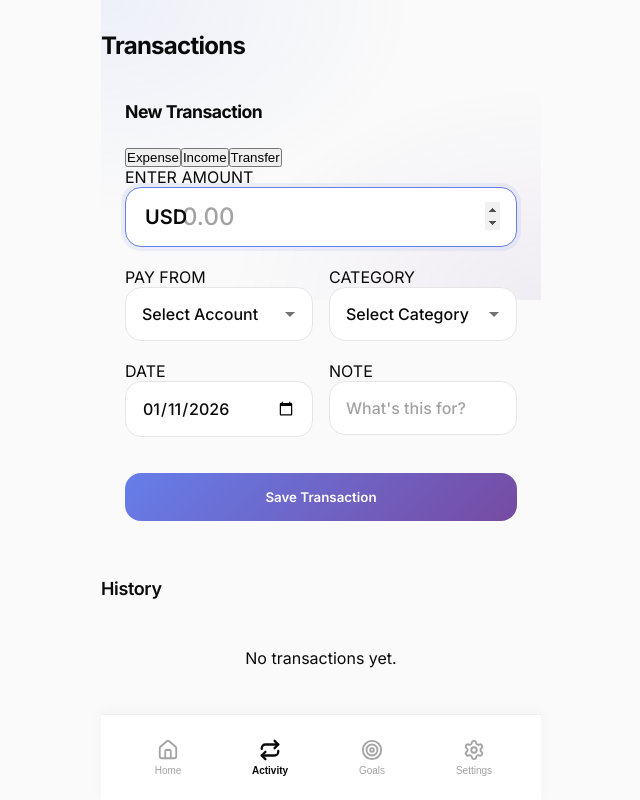
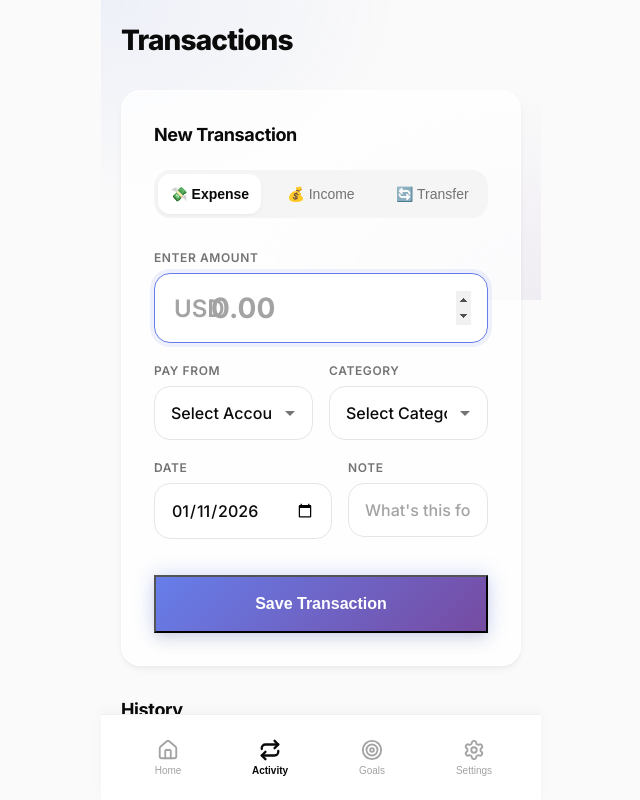
Before and after one commit to shresthaconsolidated-source/Financify, a React (Vite) app: page / in a window 1280 px wide. Both pictures are taken after a click on the button "Add Transaction". Shown: the top 800 px of the page, without its empty margins (319-959 px from the left). Built offline with nearby package versions, Linux system fonts and the light colour scheme.

Commit message:
v6.2.0: Premium Transactions Page Redesign

```diff
--- a/src/features/transactions/TransactionForm.jsx
+++ b/src/features/transactions/TransactionForm.jsx
@@ -1,6 +1,5 @@
 import React, { useState } from 'react';
 import { useWealth } from '../../context/WealthContext';
-import { Check } from 'lucide-react';
 
 export const TransactionForm = ({ onSuccess }) => {
     const { data, addTransaction } = useWealth();
@@ -37,62 +36,79 @@ export const TransactionForm = ({ onSuccess }) => {
     const incomeCategories = data.categories.filter(c => c.type === 'INCOME');
     const expenseCategories = data.categories.filter(c => c.type === 'EXPENSE');
 
-    // Calculate position logic for the sliding pill
-    const getIndicatorStyle = () => {
-        // Assuming 3 tabs: 33.33% each
-        if (type === 'EXPENSE') return { left: '4px', width: 'calc(33.33% - 8px)' };
-        if (type === 'INCOME') return { left: '33.33%', width: '33.33%' };
-        if (type === 'TRANSFER') return { left: 'calc(66.66% + 4px)', width: 'calc(33.33% - 8px)' };
-        return {};
-    };
+    return (
+        <div className="glass-card" style={{ padding: '2rem' }}>
+            <h3 style={{ fontSize: '1.125rem', marginBottom: '1.5rem', fontWeight: 700 }}>New Transaction</h3>
 
-    return (
-        <div className="ios-card fade-in" style={{ padding: '1.5rem' }}>
-            <h2 style={{ fontSize: '1.1rem', marginBottom: '1.5rem' }}>New Transaction</h2>
-
-            {/* Premium Tabs */}
-            <div className="segmented-control">
-                <div className="segment-indicator" style={getIndicatorStyle()}></div>
-
-                <button
-                    type="button"
-                    className={`segment-btn ${type === 'EXPENSE' ? 'active' : ''}`}
-                    onClick={() => setType('EXPENSE')}
-                >
-                    Expense
-                </button>
-                <button
-                    type="button"
-                    className={`segment-btn ${type === 'INCOME' ? 'active' : ''}`}
-                    onClick={() => setType('INCOME')}
-                >
-                    Income
-                </button>
-                <button
-                    type="button"
-                    className={`segment-btn ${type === 'TRANSFER' ? 'active' : ''}`}
-                    onClick={() => setType('TRANSFER')}
-                >
-                    Transfer
-                </button>
+            {/* Type Tabs */}
+            <div style={{
+                display: 'flex',
+                gap: '0.5rem',
+                marginBottom: '2rem',
+                padding: '0.25rem',
+                background: 'var(--bg-soft)',
+                borderRadius: 'var(--radius-md)'
+            }}>
+                {['EXPENSE', 'INCOME', 'TRANSFER'].map((t) => (
+                    <button
+                        key={t}
+                        type="button"
+                        onClick={() => setType(t)}
+                        style={{
+                            flex: 1,
+                            padding: '0.75rem',
+                            background: type === t ? 'white' : 'transparent',
+                            border: 'none',
+                            borderRadius: 'var(--radius-sm)',
+                            fontWeight: type === t ? 700 : 500,
+                            fontSize: '0.875rem',
+                            cursor: 'pointer',
+                            color: type === t ? 'var(--text-primary)' : 'var(--text-secondary)',
+                            boxShadow: type === t ? 'var(--shadow-sm)' : 'none',
+                            transition: 'all 0.2s ease'
+                        }}
+                    >
+                        {t === 'EXPENSE' ? '💸 Expense' : t === 'INCOME' ? '💰 Income' : '🔄 Transfer'}
+                    </button>
+                ))}
             </div>
 
             <form onSubmit={handleSubmit} style={{ display: 'flex', flexDirection: 'column', gap: '1.25rem' }}>
-
-                {/* Amount Hero Input */}
+                {/* Amount */}
                 <div>
-                    <label>ENTER AMOUNT</label>
+                    <label style={{
+                        display: 'block',
+                        fontSize: '0.75rem',
+                        fontWeight: 600,
+                        textTransform: 'uppercase',
+                        letterSpacing: '0.05em',
+                        color: 'var(--text-secondary)',
+                        marginBottom: '0.5rem'
+                    }}>
+                        Enter Amount
+                    </label>
                     <div style={{ position: 'relative' }}>
                         <span style={{
-                            position: 'absolute', left: '1.25rem', top: '50%', transform: 'translateY(-50%)',
-                            fontSize: '1.25rem', color: 'var(--text-muted)', fontWeight: '600'
+                            position: 'absolute',
+                            left: '1.25rem',
+                            top: '50%',
+                            transform: 'translateY(-50%)',
+                            fontSize: '1.5rem',
+                            color: 'var(--text-tertiary)',
+                            fontWeight: 600
                         }}>
                             {data.user.currency}
                         </span>
                         <input
                             type="number"
+                            step="0.01"
                             className="input"
-                            style={{ paddingLeft: '3.5rem', fontSize: '1.5rem', height: '60px' }}
+                            style={{
+                                paddingLeft: '3.5rem',
+                                fontSize: '1.75rem',
+                                fontWeight: 700,
+                                height: '70px'
+                            }}
                             value={formData.amount}
                             onChange={e => setFormData({ ...formData, amount: e.target.value })}
                             placeholder="0.00"
@@ -102,10 +118,20 @@ export const TransactionForm = ({ onSuccess }) => {
                     </div>
                 </div>
 
-                {/* Account & Category Row */}
+                {/* Account & Category */}
                 <div style={{ display: 'grid', gridTemplateColumns: '1fr 1fr', gap: '1rem' }}>
                     <div>
-                        <label>{type === 'INCOME' ? 'DEPOSIT TO' : 'PAY FROM'}</label>
+                        <label style={{
+                            display: 'block',
+                            fontSize: '0.75rem',
+                            fontWeight: 600,
+                            textTransform: 'uppercase',
+                            letterSpacing: '0.05em',
+                            color: 'var(--text-secondary)',
+                            marginBottom: '0.5rem'
+                        }}>
+                            {type === 'INCOME' ? 'Deposit To' : 'Pay From'}
+                        </label>
                         <select
                             className="input"
                             value={formData.accountId}
@@ -121,7 +147,17 @@ export const TransactionForm = ({ onSuccess }) => {
 
                     {type === 'TRANSFER' ? (
                         <div>
-                            <label>TRANSFER TO</label>
+                            <label style={{
+                                display: 'block',
+                                fontSize: '0.75rem',
+                                fontWeight: 600,
+                                textTransform: 'uppercase',
+                                letterSpacing: '0.05em',
+                                color: 'var(--text-secondary)',
+                                marginBottom: '0.5rem'
+                            }}>
+                                Transfer To
+                            </label>
                             <select
                                 className="input"
                                 value={formData.toAccountId}
@@ -136,7 +172,17 @@ export const TransactionForm = ({ onSuccess }) => {
                         </div>
                     ) : (
                         <div>
-                            <label>CATEGORY</label>
+                            <label style={{
+                                display: 'block',
+                                fontSize: '0.75rem',
+                                fontWeight: 600,
+                                textTransform: 'uppercase',
+                                letterSpacing: '0.05em',
+                                color: 'var(--text-secondary)',
+                                marginBottom: '0.5rem'
+                            }}>
+                                Category
+                            </label>
                             <select
                                 className="input"
                                 value={formData.categoryId}
@@ -145,17 +191,27 @@ export const TransactionForm = ({ onSuccess }) => {
                             >
                                 <option value="">Select Category</option>
                                 {(type === 'INCOME' ? incomeCategories : expenseCategories).map(cat => (
-                                    <option key={cat.id} value={cat.id}>{cat.name}</option>
+                                    <option key={cat.id} value={cat.id}>{cat.icon} {cat.name}</option>
                                 ))}
                             </select>
                         </div>
                     )}
                 </div>
 
-                {/* Date & Note Row */}
+                {/* Date & Note */}
                 <div style={{ display: 'grid', gridTemplateColumns: '1fr 1fr', gap: '1rem' }}>
                     <div>
-                        <label>DATE</label>
+                        <label style={{
+                            display: 'block',
+                            fontSize: '0.75rem',
+                            fontWeight: 600,
+                            textTransform: 'uppercase',
+                            letterSpacing: '0.05em',
+                            color: 'var(--text-secondary)',
+                            marginBottom: '0.5rem'
+                        }}>
+                            Date
+                        </label>
                         <input
                             type="date"
                             className="input"
@@ -165,7 +221,17 @@ export const TransactionForm = ({ onSuccess }) => {
                         />
                     </div>
                     <div>
-                        <label>NOTE</label>
+                        <label style={{
+                            display: 'block',
+                            fontSize: '0.75rem',
+                            fontWeight: 600,
+                            textTransform: 'uppercase',
+                            letterSpacing: '0.05em',
+                            color: 'var(--text-secondary)',
+                            marginBottom: '0.5rem'
+                        }}>
+                            Note
+                        </label>
                         <input
                             type="text"
                             className="input"
@@ -176,7 +242,16 @@ export const TransactionForm = ({ onSuccess }) => {
                     </div>
                 </div>
 
-                <button type="submit" className="btn btn-primary" style={{ marginTop: '1rem', boxShadow: '0 0 30px var(--primary-dim)' }}>
+                <button
+                    type="submit"
+                    className="btn-primary"
+                    style={{
+                        marginTop: '1rem',
+                        padding: '1.125rem',
+                        fontSize: '1rem',
+                        fontWeight: 700
+                    }}
+                >
                     Save Transaction
                 </button>
             </form>
--- a/src/features/transactions/TransactionHistory.jsx
+++ b/src/features/transactions/TransactionHistory.jsx
@@ -10,7 +10,21 @@ export const TransactionHistory = () => {
     const getCategory = (id) => data.categories.find(c => c.id === id);
 
     if (sortedTx.length === 0) {
-        return <div style={{ textAlign: 'center', padding: '2rem', color: 'var(--text-muted)' }}>No transactions yet.</div>;
+        return (
+            <div style={{
+                textAlign: 'center',
+                padding: '4rem 2rem',
+                color: 'var(--text-tertiary)'
+            }}>
+                <div style={{ fontSize: '3rem', marginBottom: '1rem' }}>📝</div>
+                <div style={{ fontSize: '1rem', fontWeight: 600, color: 'var(--text-secondary)' }}>
+                    No transactions yet
+                </div>
+                <div style={{ fontSize: '0.875rem', marginTop: '0.5rem' }}>
+                    Add your first transaction to get started
+                </div>
+            </div>
+        );
     }
 
     // Group by Date
@@ -30,40 +44,58 @@ export const TransactionHistory = () => {
                 if (isYesterday(date)) label = 'Yesterday';
 
                 return (
-                    <div key={dateStr} style={{ marginBottom: '1.5rem' }}>
-                        <h3 style={{ fontSize: '0.85rem', color: 'var(--text-muted)', marginBottom: '0.5rem', paddingLeft: '0.5rem', textTransform: 'uppercase', letterSpacing: '0.05em' }}>{label}</h3>
-                        <div className="ios-card" style={{ padding: '0' }}>
-                            {grouped[dateStr].map((tx, idx) => {
+                    <div key={dateStr} style={{ marginBottom: '2rem' }}>
+                        <h4 style={{
+                            fontSize: '0.75rem',
+                            color: 'var(--text-secondary)',
+                            marginBottom: '0.75rem',
+                            paddingLeft: '0.5rem',
+                            textTransform: 'uppercase',
+                            letterSpacing: '0.05em',
+                            fontWeight: 700
+                        }}>
+                            {label}
+                        </h4>
+                        <div style={{ display: 'flex', flexDirection: 'column', gap: '0.75rem' }}>
+                            {grouped[dateStr].map((tx) => {
                                 const category = getCategory(tx.categoryId);
                                 const isExpense = tx.type === 'EXPENSE';
                                 const isIncome = tx.type === 'INCOME';
                                 const isTransfer = tx.type === 'TRANSFER';
 
                                 return (
-                                    <div key={tx.id} style={{
-                                        display: 'flex', justifyContent: 'space-between', alignItems: 'center',
-                                        padding: '1rem',
-                                        borderBottom: idx === grouped[dateStr].length - 1 ? 'none' : '1px solid var(--border-subtle)'
-                                    }}>
-                                        <div style={{ display: 'flex', gap: '0.75rem', alignItems: 'center' }}>
-                                            <div style={{
-                                                width: '32px', height: '32px', borderRadius: '50%', background: 'var(--bg-subtle)',
-                                                display: 'flex', alignItems: 'center', justifyContent: 'center', fontSize: '1rem'
-                                            }}>
-                                                {isTransfer ? 'arrows_left_right_icon' : (category?.icon || '•')}
+                                    <div key={tx.id} className="list-item">
+                                        <div style={{
+                                            fontSize: '1.75rem',
+                                            width: '56px',
+                                            height: '56px',
+                                            display: 'flex',
+                                            alignItems: 'center',
+                                            justifyContent: 'center',
+                                            background: isIncome
+                                                ? 'rgba(16, 185, 129, 0.08)'
+                                                : isExpense
+                                                    ? 'rgba(239, 68, 68, 0.08)'
+                                                    : 'rgba(102, 126, 234, 0.08)',
+                                            borderRadius: '14px'
+                                        }}>
+                                            {isTransfer ? '🔄' : (category?.icon || '💸')}
+                                        </div>
+                                        <div style={{ flex: 1 }}>
+                                            <div style={{ fontWeight: 600, fontSize: '0.9375rem', marginBottom: '0.125rem' }}>
+                                                {isTransfer ? `Transfer to ${getAccountName(tx.toAccountId)}` : (category?.name || 'Uncategorized')}
                                             </div>
-                                            <div style={{ display: 'flex', flexDirection: 'column' }}>
-                                                <span style={{ fontWeight: '500', fontSize: '0.95rem' }}>
-                                                    {isTransfer ? `Transfer to ${getAccountName(tx.toAccountId)}` : (category?.name || 'Uncategorized')}
-                                                </span>
-                                                <span style={{ color: 'var(--text-muted)', fontSize: '0.75rem' }}>
-                                                    {tx.note || getAccountName(tx.accountId)}
-                                                </span>
+                                            <div style={{ color: 'var(--text-secondary)', fontSize: '0.8125rem' }}>
+                                                {tx.note || getAccountName(tx.accountId)}
                                             </div>
                                         </div>
-                                        <div style={{ fontWeight: '600', color: isIncome ? 'var(--primary)' : 'var(--text-main)' }}>
-                                            {isExpense ? '' : (isIncome ? '+' : '')}
-                                            {Number(tx.amount).toLocaleString()}
+                                        <div style={{
+                                            fontWeight: 700,
+                                            fontSize: '1.0625rem',
+                                            color: isIncome ? 'var(--success)' : 'var(--text-primary)',
+                                            fontVariantNumeric: 'tabular-nums'
+                                        }}>
+                                            {isIncome && '+'}{isExpense && '-'}{data.user.currency}{Number(tx.amount).toLocaleString()}
                                         </div>
                                     </div>
                                 );
--- a/src/features/transactions/TransactionsView.jsx
+++ b/src/features/transactions/TransactionsView.jsx
@@ -4,15 +4,17 @@ import { TransactionHistory } from './TransactionHistory';
 
 export const TransactionsView = () => {
     return (
-        <div className="container" style={{ paddingTop: '2rem' }}>
-            <h2 style={{ marginBottom: '1rem' }}>Transactions</h2>
+        <div style={{ padding: '1.5rem 1.25rem' }}>
+            <h2 style={{ marginBottom: '2rem', fontSize: '1.75rem', fontWeight: 800 }}>Transactions</h2>
 
             <div style={{ marginBottom: '2rem' }}>
                 <TransactionForm />
             </div>
 
-            <h3 style={{ marginBottom: '1rem' }}>History</h3>
-            <TransactionHistory />
+            <div>
+                <h3 style={{ marginBottom: '1rem', fontSize: '1.125rem', fontWeight: 700 }}>History</h3>
+                <TransactionHistory />
+            </div>
         </div>
     );
 };
```
